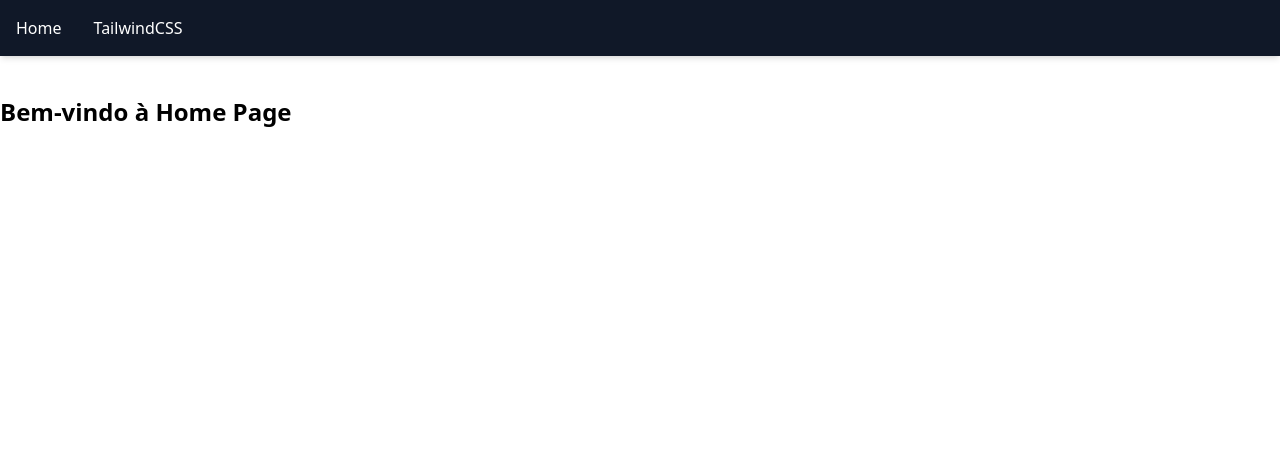
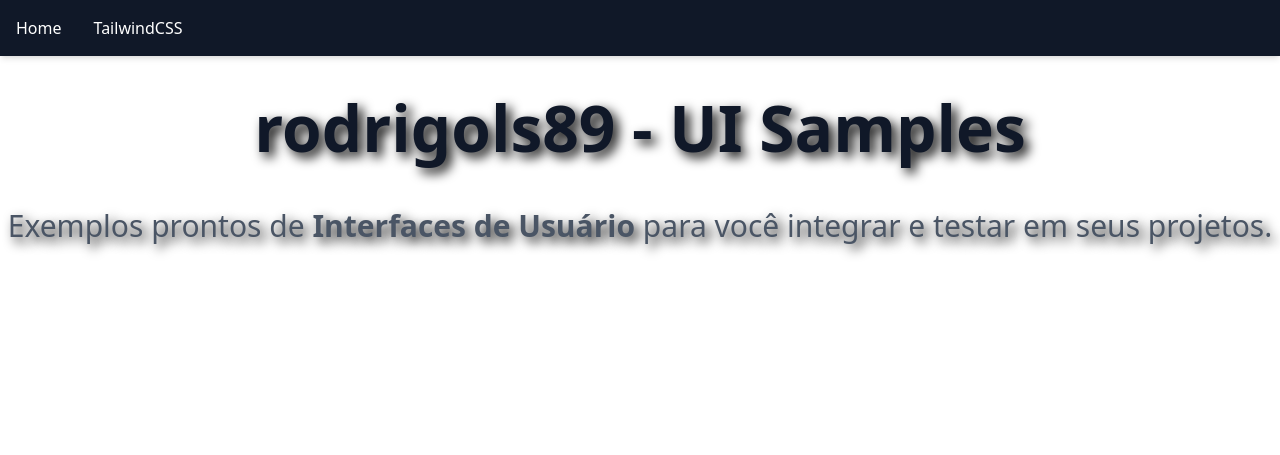
Before and after one commit to rodrigols89/django-ui.com, a Django app: page / in a window 1280 px wide. Shown: the top 455 px of the page. Run offline with Django 5.2, Linux system fonts and the light colour scheme.

Commit message:
Add Home text intro

```diff
--- a/frontend/templates/pages/home.html
+++ b/frontend/templates/pages/home.html
@@ -1,7 +1,18 @@
 {% extends "base.html" %}
 
-{% block title %}Home - rodrigols89 (UI Samples){% endblock %}
+{% block title %}Home{% endblock %}
 
 {% block content %}
-    <h1 class="text-2xl font-bold mt-4">Bem-vindo à Home Page</h1>
+    <h1 class="text-center
+               font-sans font-bold
+               text-gray-900
+               text-[4em] [text-shadow:5px_5px_12px_#000]">
+    rodrigols89 - UI Samples
+    </h1>
+    <p class="pt-8 text-3xl
+              text-center
+              text-gray-600
+              [text-shadow:5px_5px_12px_#000]">
+        Exemplos prontos de <strong>Interfaces de Usuário</strong> para você integrar e testar em seus projetos.
+    </p>
 {% endblock %}
```
